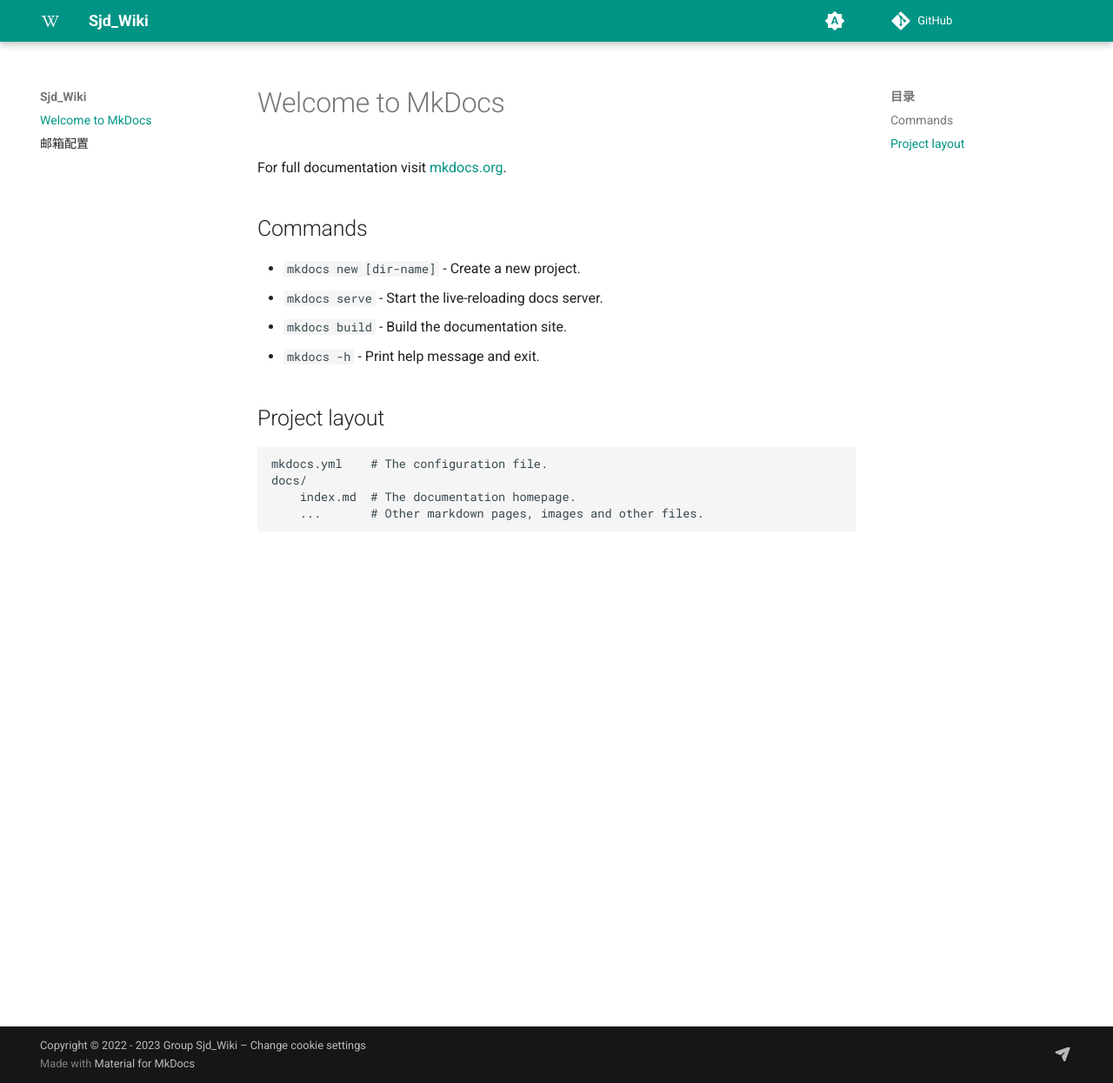
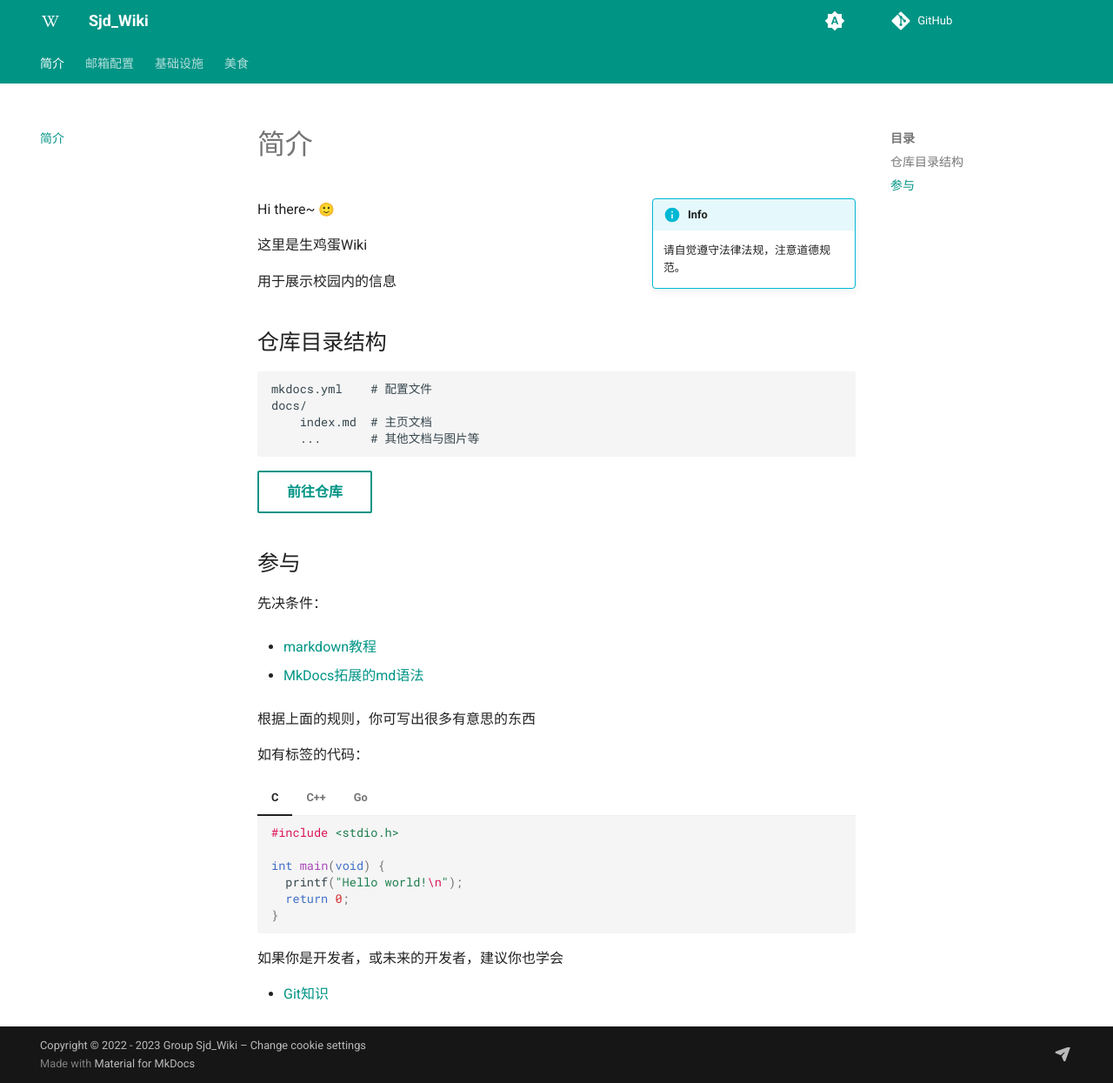
Before and after one commit to juiiyang/Sjd_Wiki, an MkDocs documentation site: the page built from docs/index.md, in a window 1280 px wide and 1245 px high. Shown: the whole window at 87% size. Built offline with MkDocs 1.6.1 and Material for MkDocs 9.7.7, drawn with Linux system fonts in a browser that asks for light colours; emoji names are drawn with the system emoji font; comment, search, counter and statistics services are not loaded.

Commit message:
更改首页，添加一篇学校正版软件介绍文章

````diff
--- a/docs/index.md
+++ b/docs/index.md
@@ -1,17 +1,71 @@
-# Welcome to MkDocs
+# 简介
+!!! info inline end
 
-For full documentation visit [mkdocs.org](https://www.mkdocs.org).
+    请自觉遵守法律法规，注意道德规范。
 
-## Commands
 
-* `mkdocs new [dir-name]` - Create a new project.
-* `mkdocs serve` - Start the live-reloading docs server.
-* `mkdocs build` - Build the documentation site.
-* `mkdocs -h` - Print help message and exit.
+Hi there~ :slight_smile:
 
-## Project layout
+这里是生鸡蛋Wiki
 
-    mkdocs.yml    # The configuration file.
+用于展示校园内的信息
+
+
+
+## 仓库目录结构
+
+    mkdocs.yml    # 配置文件
     docs/
-        index.md  # The documentation homepage.
-        ...       # Other markdown pages, images and other files.
+        index.md  # 主页文档
+        ...       # 其他文档与图片等
+
+[前往仓库](https://github.com/grey0520/Sjd_Wiki){ .md-button }
+
+## 参与
+
+先决条件：
+
++ [markdown教程](https://search.bilibili.com/all?keyword=markdown)
+
++ [MkDocs拓展的md语法](https://squidfunk.github.io/mkdocs-material/reference/admonitions/)
+
+
+根据上面的规则，你可写出很多有意思的东西
+
+如有标签的代码：
+
+=== "C"
+
+    ``` c
+    #include <stdio.h>
+
+    int main(void) {
+      printf("Hello world!\n");
+      return 0;
+    }
+    ```
+
+=== "C++"
+
+    ``` c++
+    #include <iostream>
+
+    int main(void) {
+      std::cout << "Hello world!" << std::endl;
+      return 0;
+    }
+    ```
+=== "Go"
+
+    ``` Go
+    package main
+    import "fmt"
+
+    func main() {
+        fmt.Println("Hello world!")
+    }
+    ```
+
+如果你是开发者，或未来的开发者，建议你也学会
+
++ [Git知识](https://www.liaoxuefeng.com/wiki/896043488029600)
--- a/mkdocs.yml
+++ b/mkdocs.yml
@@ -6,6 +6,7 @@ theme:
   features:
     - navigation.prune
     - navigation.instant
+    - navigation.tabs
     - navigation.tracking
     - navigation.top
   palette:
@@ -81,3 +82,13 @@ plugins:
   # # - git-revision-date-localized:
   # #     enable_creation_date: true
   # - git-authors
+markdown_extensions:
+  - admonition
+  - attr_list
+  - pymdownx.details
+  - pymdownx.superfences
+  - pymdownx.emoji:
+      emoji_index: !!python/name:materialx.emoji.twemoji
+      emoji_generator: !!python/name:materialx.emoji.to_svg
+  - pymdownx.tabbed:
+      alternate_style: true
````
Also changed, not shown: docs/基础设施/正版软件.md (added, +47 -0 lines), docs/基础设施/邮箱配置.md (added, +37 -0 lines), docs/美食/index.md (added, +1 -0 lines), requirements.txt (+6 -28 lines).
